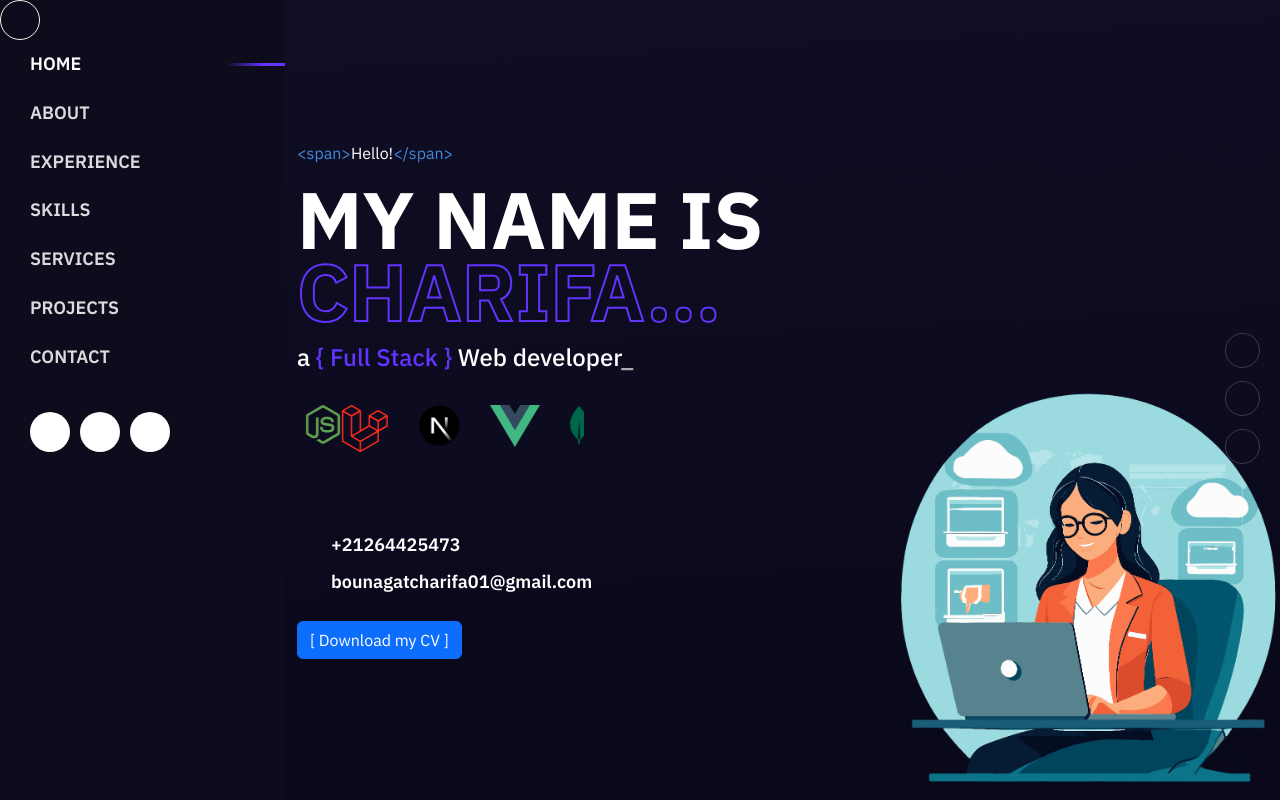
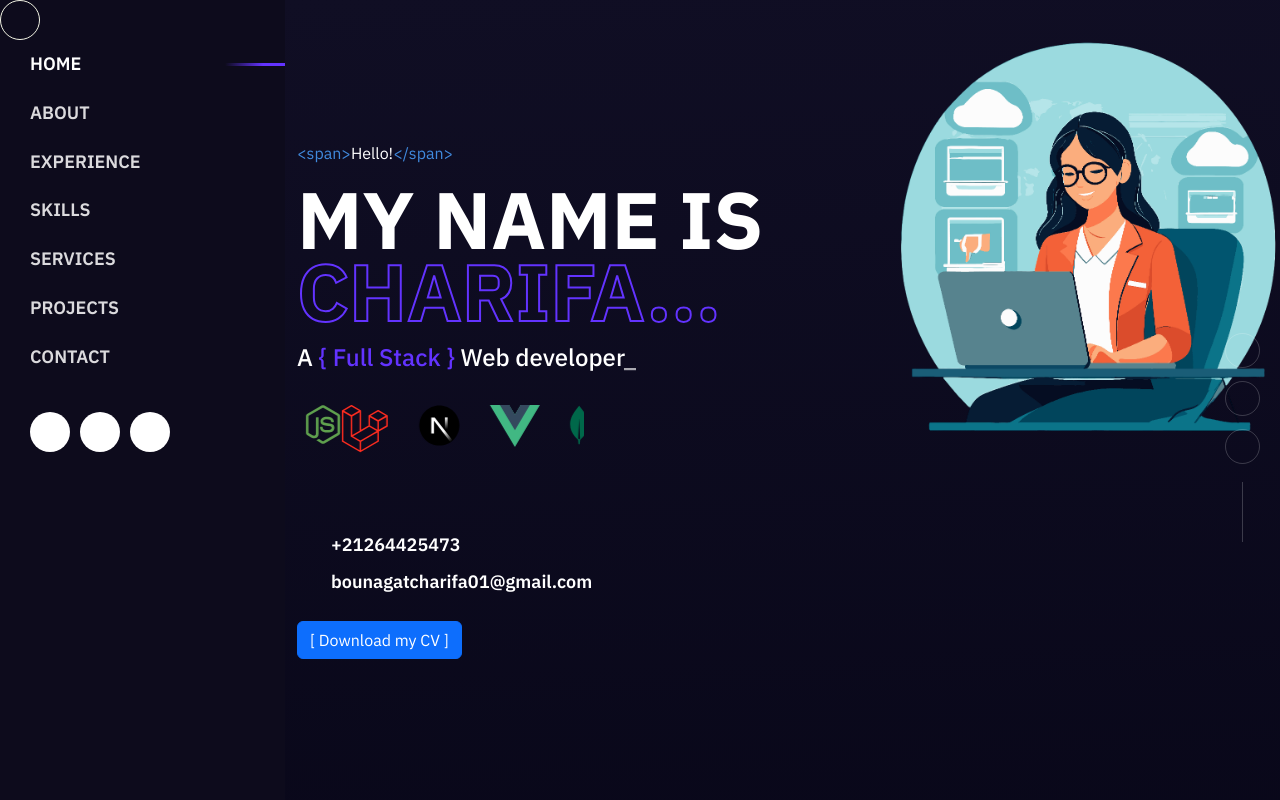
Before and after one commit to Charifa01/portfolio, a React (Vite) app: page / in a window 1280 px wide. Shown: the top 800 px of the page. Built offline with nearby package versions, Linux system fonts and the light colour scheme; some icons are missing.

Commit message:
fix: Correct capitalization in Hero component subtitle and adjust home section styling

```diff
--- a/src/components/Hero/Hero.jsx
+++ b/src/components/Hero/Hero.jsx
@@ -40,7 +40,7 @@ const Hero = ({ data }) => {
                 </div>
 
                 <h1 className="display-4" data-aos="fade-up" data-aos-duration="800" data-aos-delay="200">{perser(title)}</h1>
-                <h3 className="fs-4 my-3">a <span className="text-linear-4 special-color">{'{'} Full Stack {'}'}</span> Web developer<span className="flicker">_</span></h3>
+                <h3 className="fs-4 my-3">A <span className="text-linear-4 special-color">{'{'} Full Stack {'}'}</span> Web developer<span className="flicker">_</span></h3>
 
                 <div className="row">
                   <div className="col-12 col-md-7 my-2">
@@ -68,9 +68,13 @@ const Hero = ({ data }) => {
                 </div>
               </div>
             </div>
+            <div className="col-5" style={{height: '100vh' ,position: 'relative'}} >
+              <div className="hb-me d-none d-lg-block" data-aos="fade-left" data-aos-duration="800" data-aos-delay="800" >
+                <img src={ImgLink} alt="hero" className="img-fluid" />
+              </div>
+            </div>
           </div>
         </div>
-        <div className="hb-me d-none d-lg-block" style={{ backgroundImage: `url(${ImgLink})` }} data-aos="fade-left" data-aos-duration="800" data-aos-delay="800" />
         <div className="social-fix">
           <div className="social-links d-flex flex-column align-items-center">
             {socialData.map((element, index) => (
--- a/src/sass/elements/_style.scss
+++ b/src/sass/elements/_style.scss
@@ -24,7 +24,7 @@ a {
 *   Home Banner
 ---------------------------*/
 .home-section {
-  position: relative;
+
   .hb-me {
     position: absolute;
     right: 0px;
```
